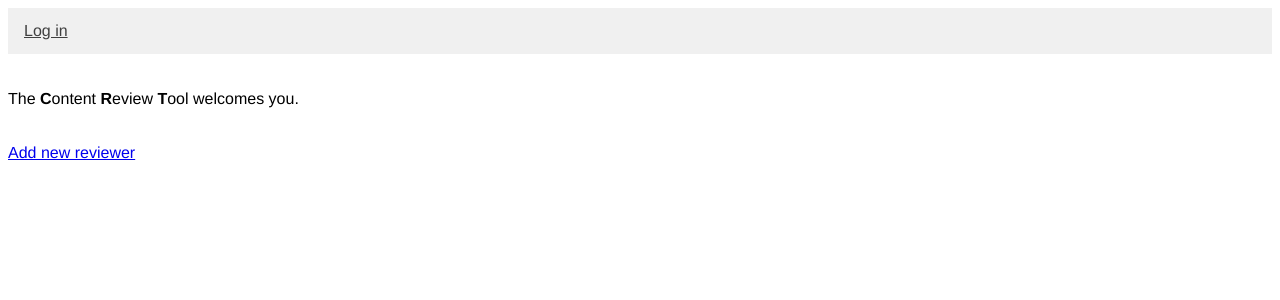
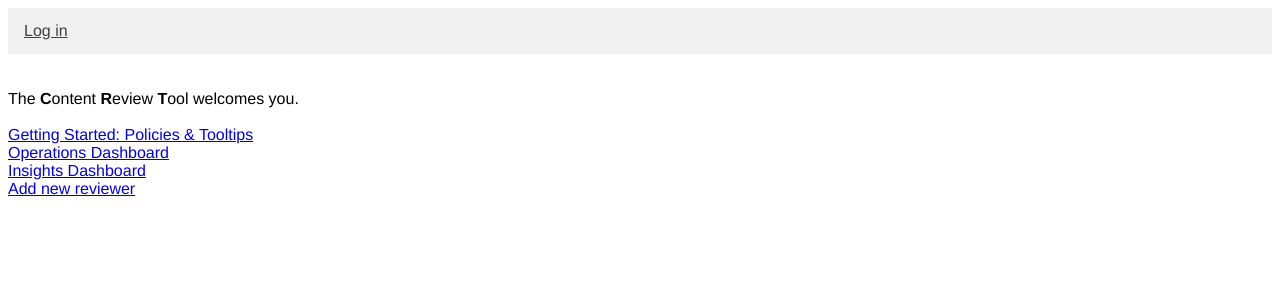
Before and after one commit to aligg/Content-Review-Tool, a Flask app: page / in a window 1280 px wide. Shown: the top 300 px of the page. Run offline with Flask 2, Linux system fonts and the light colour scheme; parts of the project's set-up code (start-up, migrations or seed data) failed here and were passed over.

Commit message:
Added insights dashboard, getting started with Travis

```diff
--- a/server.py
+++ b/server.py
@@ -299,6 +299,15 @@ def total_agreement_data():
 
     return jsonify(data_dict)
 
+@app.route('/insights-dashboard')
+def display_insights_dash():
+    """renders dashboard"""
+
+    safety_information = dashboard.safety_score_maker()
+
+    return render_template("insights_dashboard.html",
+                            safety_information=safety_information)
+
 
 @app.route('/testing')
 def testing():
--- a/templates/homepage.html
+++ b/templates/homepage.html
@@ -9,11 +9,11 @@
 <a href="/queue">Comments Queue</a><br>
 <a href="/image-queue">Images Queue</a><br><br>
 <a href="/picker">Review Comments by Subreddit</a><br><br>
-<a href="/dashboard">Dashboard</a><br>
-<a href="/training">Training: policies &amp; tooltips</a>
-{% endif %}<br>
+{% endif %}
 
-
+<a href="/training">Getting Started: Policies &amp; Tooltips</a><br>
+<a href="/dashboard">Operations Dashboard</a><br>
+<a href="/insights-dashboard">Insights Dashboard</a><br>
 <a href="/add-reviewer">Add new reviewer</a>
 
 {% endblock %}
```
Also changed, not shown: templates/insights_dashboard.html (added, +8 -0 lines), .travis.yml (added).
